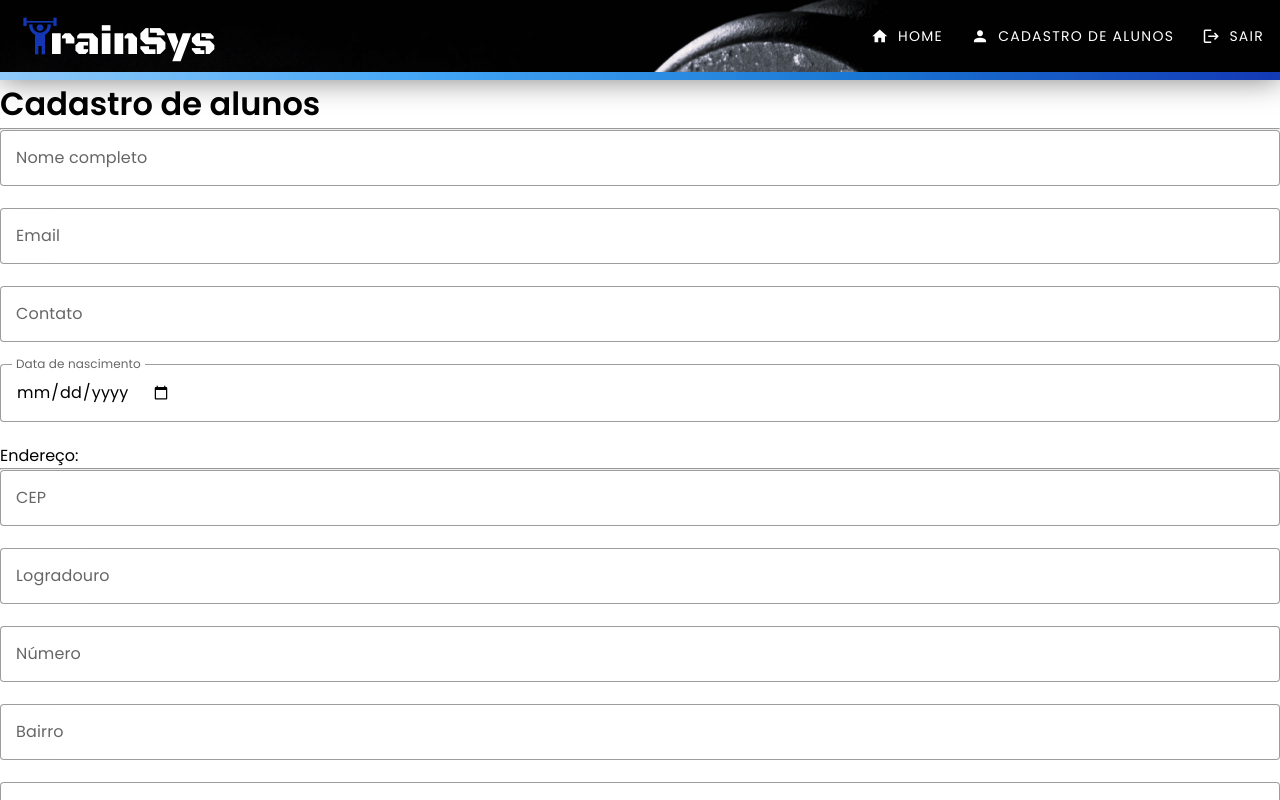
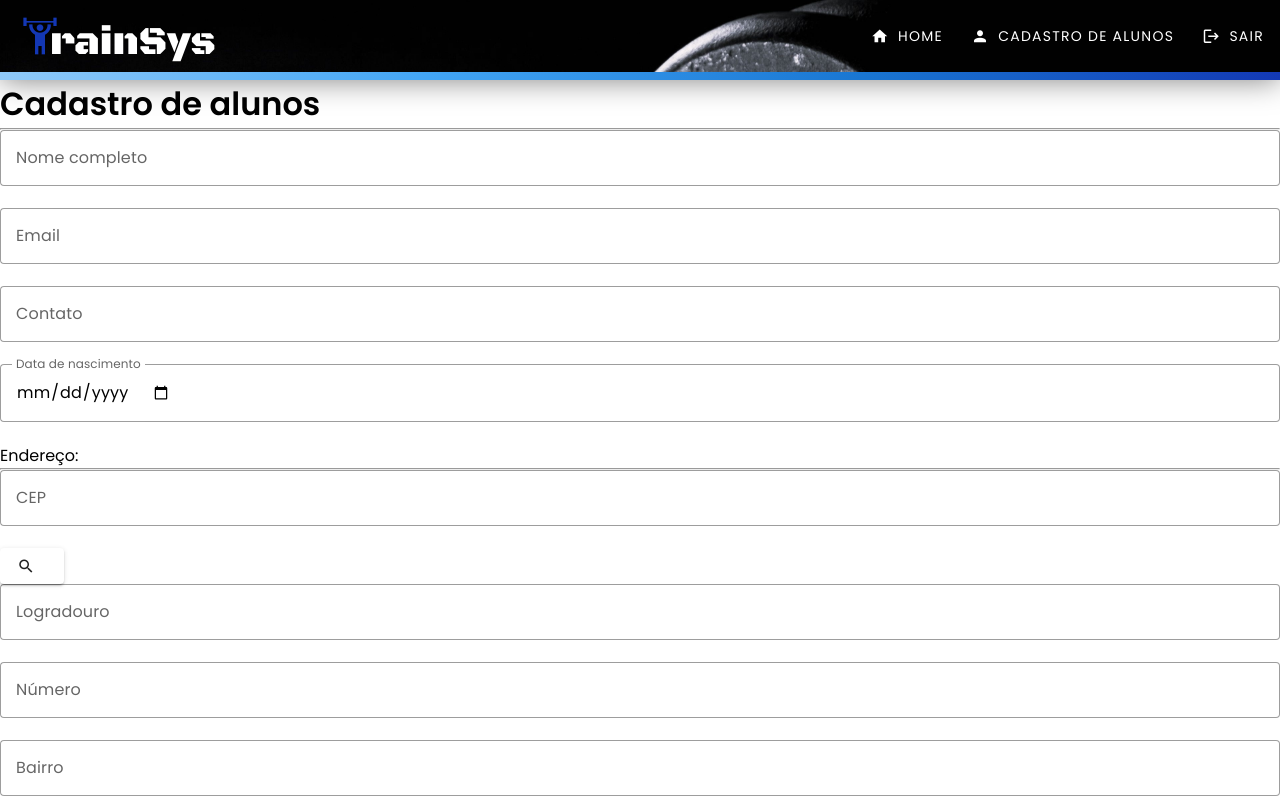
Before and after one commit to VeronicaVilas/ProjetoFinal_Modulo1_TrainSys, a Vue app in the folder TrainSys/: page /#/cadastro/novo-aluno in a window 1280 px wide. Shown: the top 800 px of the page. Built offline with nearby package versions, Linux system fonts and the light colour scheme; a web font is replaced by a local one.

Commit message:
feat: added automatic filling using viaCep

```diff
--- a/TrainSys/src/views/register/newStudent/NewStudent.vue
+++ b/TrainSys/src/views/register/newStudent/NewStudent.vue
@@ -58,6 +58,7 @@
       :error-messages="this.errorValidation.cep"
       variant="outlined"
       />
+      <v-btn prepend-icon="mdi-magnify" @click="searchAddress"></v-btn>
 
       <v-text-field
       label="Logradouro"
@@ -121,6 +122,7 @@
 <script>
 import * as yup from 'yup'
 import { captureErrorYup } from '../../../utils/captureErrorYup'
+import axios from 'axios'
 
 export default {
   data() {
@@ -142,6 +144,25 @@ export default {
   },
 
   methods: {
+    searchAddress() {
+      axios({
+        url: `https://viacep.com.br/ws/${this.cep}/json/`,
+        method: 'GET',
+      })
+        .then((response) => {
+          this.data = response.data;
+
+          this.street = this.data.logradouro;
+          this.neighborhood = this.data.bairro;
+          this.city = this.data.localidade;
+          this.province = this.data.uf;
+
+          console.log(this.localidade);
+        })
+        .catch(() => {
+          alert('Não foi possível localizar o endereço. por favor, tente novamente.');
+        });
+      },
     handleSubmitNewStudent() {
       try {
         const schema = yup.object().shape({
```
